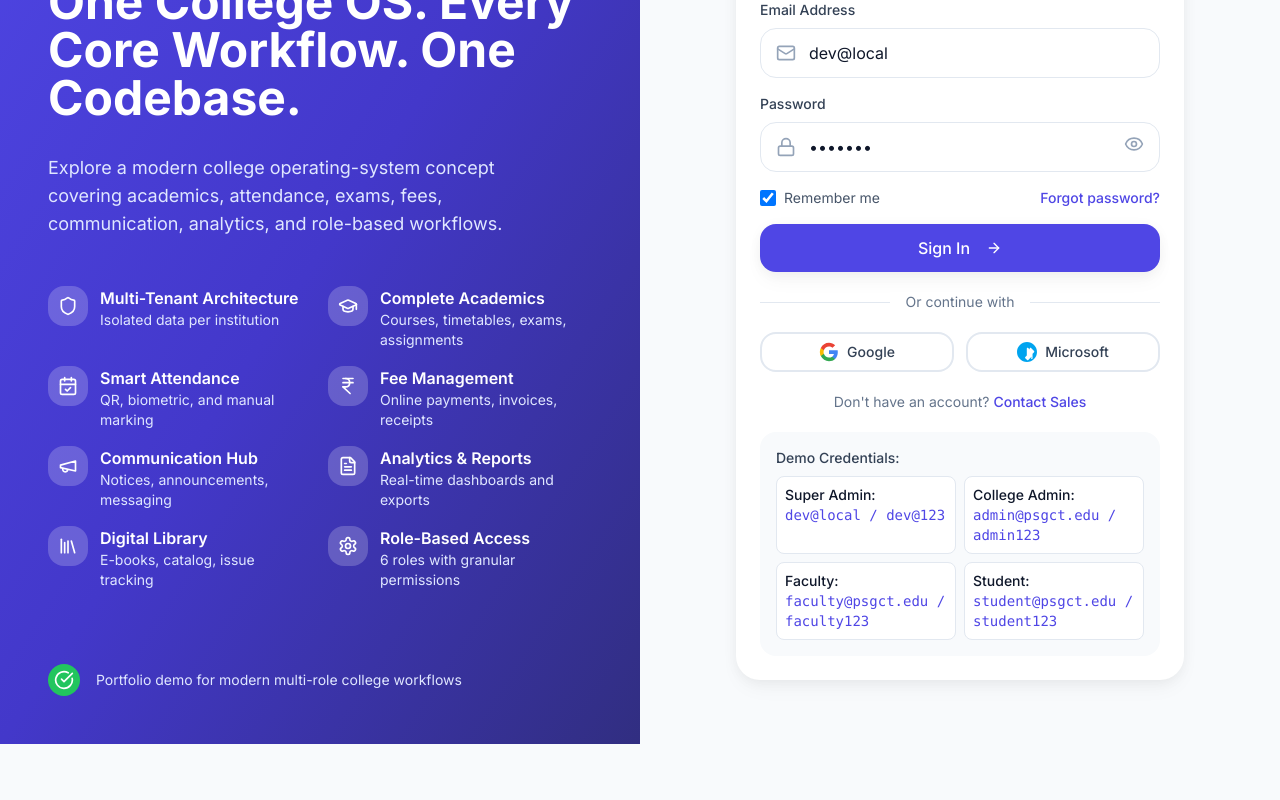
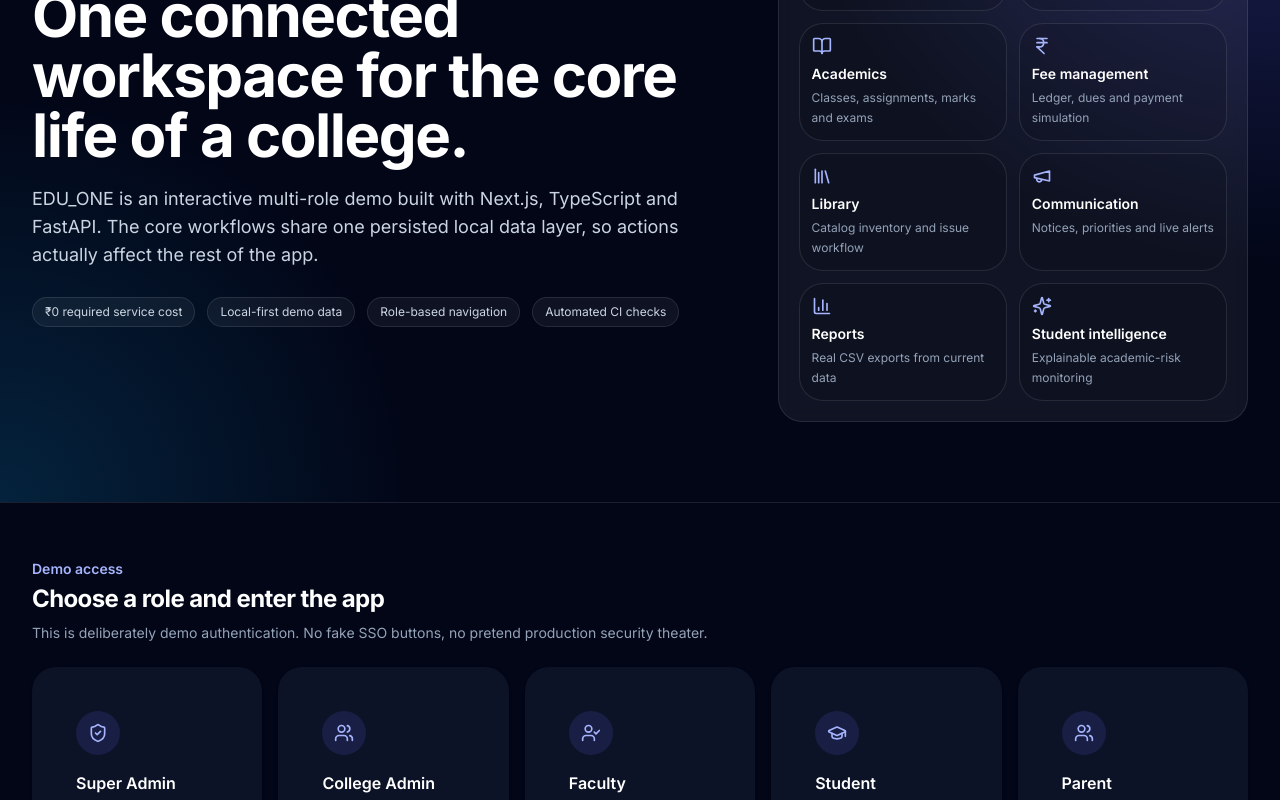
Before and after one commit to Bharath496/EDU_ONE, a Next.js app in the folder apps/web/: page / in a window 1280 px wide. Shown: the part 240-1040 px from the top of the page. Before the commit the page ends 984 px from the top, so only its background shows below. Built offline with nearby package versions, Linux system fonts and the light colour scheme.

Commit message:
Rebuild demo entry experience with role-based access

```diff
--- a/apps/web/app/page.tsx
+++ b/apps/web/app/page.tsx
@@ -1,337 +1,187 @@
 'use client'
 
-import { useState, useEffect } from 'react'
+import { useEffect } from 'react'
 import { useRouter } from 'next/navigation'
-import Link from 'next/link'
-import { cn } from '@/lib/utils'
+import {
+  ArrowRight,
+  BarChart3,
+  BookOpen,
+  CalendarCheck,
+  GraduationCap,
+  IndianRupee,
+  Library,
+  Megaphone,
+  ShieldCheck,
+  Sparkles,
+  UserCheck,
+  Users,
+} from 'lucide-react'
 import { Button } from '@/components/ui/Button'
-import { Input } from '@/components/ui/Input'
-import { Card, CardContent, CardHeader, CardTitle, CardDescription } from '@/components/ui/Card'
-import { Avatar } from '@/components/ui/Avatar'
+import { Card, CardContent } from '@/components/ui/Card'
 import { useAuthStore } from '@/lib/auth-store'
-import {
-  Building2,
-  GraduationCap,
-  UserCheck,
-  CalendarCheck,
-  ClipboardList,
-  FilePen,
-  Library,
-  IndianRupee,
-  Megaphone,
-  FileText,
-  Settings,
-  Shield,
-  CheckCircle,
-  ArrowRight,
-  Mail,
-  Lock,
-  Eye,
-  EyeOff,
-  Loader2,
-  AlertCircle,
-} from 'lucide-react'
 
-const popularColleges = [
-  { name: 'PSG College of Technology', code: 'PSGCT', city: 'Coimbatore' },
-  { name: 'PSG College of Arts and Science', code: 'PSGAS', city: 'Coimbatore' },
-  { name: 'Kumaraguru College of Technology', code: 'KCT', city: 'Coimbatore' },
-  { name: 'Sri Krishna College of Engineering', code: 'SKCET', city: 'Coimbatore' },
-  { name: 'Rathinam College of Arts and Science', code: 'RCAS', city: 'Coimbatore' },
-  { name: 'Sri Ramakrishna Engineering College', code: 'SREC', city: 'Coimbatore' },
-  { name: 'Coimbatore Institute of Technology', code: 'CIT', city: 'Coimbatore' },
-  { name: 'Government College of Technology', code: 'GCT', city: 'Coimbatore' },
+const DEMO_ROLES = [
+  {
+    role: 'Super Admin',
+    name: 'Platform Admin',
+    email: 'admin@eduone.demo',
+    icon: ShieldCheck,
+    description: 'Platform overview and administrative controls',
+  },
+  {
+    role: 'College Admin',
+    name: 'Dr. Rajesh Kumar',
+    email: 'college.admin@eduone.demo',
+    icon: Users,
+    description: 'Students, faculty, fees, reports and institution operations',
+  },
+  {
+    role: 'Faculty',
+    name: 'Prof. Priya Sharma',
+    email: 'faculty@eduone.demo',
+    icon: UserCheck,
+    description: 'Classes, attendance, assignments, marks and exams',
+  },
+  {
+    role: 'Student',
+    name: 'Arjun Kumar',
+    email: 'student@eduone.demo',
+    icon: GraduationCap,
+    description: 'Academic overview, attendance, assignments and notices',
+  },
+  {
+    role: 'Parent',
+    name: 'Suresh Kumar',
+    email: 'parent@eduone.demo',
+    icon: Users,
+    description: 'Student progress, attendance, fees and alerts',
+  },
 ]
 
-const features = [
-  { icon: Shield, title: 'Multi-Tenant Architecture', desc: 'Isolated data per institution' },
-  { icon: GraduationCap, title: 'Complete Academics', desc: 'Courses, timetables, exams, assignments' },
-  { icon: CalendarCheck, title: 'Smart Attendance', desc: 'QR, biometric, and manual marking' },
-  { icon: IndianRupee, title: 'Fee Management', desc: 'Online payments, invoices, receipts' },
-  { icon: Megaphone, title: 'Communication Hub', desc: 'Notices, announcements, messaging' },
-  { icon: FileText, title: 'Analytics & Reports', desc: 'Real-time dashboards and exports' },
-  { icon: Library, title: 'Digital Library', desc: 'E-books, catalog, issue tracking' },
-  { icon: Settings, title: 'Role-Based Access', desc: '6 roles with granular permissions' },
+const FEATURES = [
+  { icon: GraduationCap, title: 'Student records', description: 'Persistent CRUD, filters and export' },
+  { icon: CalendarCheck, title: 'Attendance', description: 'Session marking with live recalculation' },
+  { icon: BookOpen, title: 'Academics', description: 'Classes, assignments, marks and exams' },
+  { icon: IndianRupee, title: 'Fee management', description: 'Ledger, dues and payment simulation' },
+  { icon: Library, title: 'Library', description: 'Catalog inventory and issue workflow' },
+  { icon: Megaphone, title: 'Communication', description: 'Notices, priorities and live alerts' },
+  { icon: BarChart3, title: 'Reports', description: 'Real CSV exports from current data' },
+  { icon: Sparkles, title: 'Student intelligence', description: 'Explainable academic-risk monitoring' },
 ]
 
-export default function LoginPage() {
+export default function HomePage() {
   const router = useRouter()
-  const { setAuth, isLoading } = useAuthStore()
-  const [email, setEmail] = useState('dev@local')
-  const [password, setPassword] = useState('dev@123')
-  const [showPassword, setShowPassword] = useState(false)
-  const [rememberMe, setRememberMe] = useState(true)
-  const [error, setError] = useState('')
-  const [loading, setLoading] = useState(false)
-  const [college, setCollege] = useState('')
+  const { setAuth, isAuthenticated, isLoading } = useAuthStore()
 
   useEffect(() => {
-    if (isLoading) return
-    const savedEmail = localStorage.getItem('saved_email')
-    const savedCollege = localStorage.getItem('saved_college')
-    if (savedEmail) setEmail(savedEmail)
-    if (savedCollege) setCollege(savedCollege)
-  }, [isLoading])
+    if (!isLoading && isAuthenticated) {
+      router.replace('/dashboard')
+    }
+  }, [isAuthenticated, isLoading, router])
 
-  const handleLogin = async (e: React.FormEvent) => {
-    e.preventDefault()
-    setError('')
-    setLoading(true)
-
-    try {
-      // Simulate API call
-      await new Promise((resolve) => setTimeout(resolve, 1000))
-
-      // Demo credentials
-      const validCredentials = {
-        'dev@local': { password: 'dev@123', role: 'Super Admin', name: 'Platform Admin', college: 'EduOne Platform' },
-        'admin@psgct.edu': { password: 'admin123', role: 'College Admin', name: 'Dr. Rajesh Kumar', college: 'PSG College of Technology' },
-        'faculty@psgct.edu': { password: 'faculty123', role: 'Faculty', name: 'Prof. Priya Sharma', college: 'PSG College of Technology' },
-        'student@psgct.edu': { password: 'student123', role: 'Student', name: 'Arjun Patel', college: 'PSG College of Technology' },
-        'parent@psgct.edu': { password: 'parent123', role: 'Parent', name: 'Mr. Suresh Patel', college: 'PSG College of Technology' },
+  const enterDemo = (account: (typeof DEMO_ROLES)[number]) => {
+    const session = {
+      user: {
+        id: account.role.toLowerCase().replaceAll(' ', '-'),
+        email: account.email,
+        name: account.name,
+        role: account.role,
+        collegeId: account.role === 'Super Admin' ? 'platform' : 'eduone-demo',
+        collegeName: account.role === 'Super Admin' ? 'EDU_ONE Platform Demo' : 'EDU_ONE Demo Institution',
+        department: account.role === 'Faculty' || account.role === 'Student' ? 'AIML' : undefined,
+        avatar: undefined,
+      },
+      token: `demo-${Date.now()}`,
+      refreshToken: `demo-refresh-${Date.now()}`,
+      expiresAt: Date.now() + 24 * 60 * 60 * 1000,
+    }
+    setAuth(session)
+    router.push('/dashboard')
   }
 
-      const creds = validCredentials[email as keyof typeof validCredentials]
-      if (!creds || creds.password !== password) {
-        throw new Error('Invalid email or password')
-      }
-
-      const user = {
-        id: '1',
-        email,
-        name: creds.name,
-        role: creds.role,
-        collegeId: 'psgct',
-        collegeName: creds.college,
-        avatar: undefined,
-      }
-
-      const session = {
-        user,
-        token: 'demo-token-' + Date.now(),
-        refreshToken: 'refresh-token-' + Date.now(),
-        expiresAt: Date.now() + 24 * 60 * 60 * 1000,
-      }
-
-      if (rememberMe) {
-        localStorage.setItem('saved_email', email)
-        if (college) localStorage.setItem('saved_college', college)
-      }
-
-      setAuth(session)
-      router.push('/dashboard')
-      router.refresh()
-    } catch (err) {
-      setError(err instanceof Error ? err.message : 'Login failed. Please try again.')
-    } finally {
-      setLoading(false)
-    }
+  if (isLoading || isAuthenticated) {
+    return (
+      <div className="flex min-h-screen items-center justify-center bg-slate-950">
+        <div className="text-center text-white">
+          <div className="mx-auto flex h-12 w-12 animate-pulse items-center justify-center rounded-2xl bg-primary-600 text-xl font-bold">E</div>
+          <p className="mt-3 text-sm text-slate-400">Loading EDU_ONE...</p>
+        </div>
+      </div>
+    )
   }
 
   return (
-    <div className="min-h-screen bg-slate-50 lg:flex lg:flex-row">
-      <div className="hidden lg:flex lg:w-1/2 bg-gradient-to-br from-primary-600 via-primary-700 to-indigo-900 p-12 flex-col justify-between">
+    <main className="min-h-screen bg-slate-950 text-white">
+      <section className="relative overflow-hidden border-b border-white/10">
+        <div className="absolute inset-0 bg-[radial-gradient(circle_at_top_right,_rgba(99,102,241,0.32),_transparent_34%),radial-gradient(circle_at_bottom_left,_rgba(14,165,233,0.18),_transparent_28%)]" />
+        <div className="relative mx-auto max-w-7xl px-5 py-12 lg:px-8 lg:py-20">
+          <div className="grid gap-10 lg:grid-cols-[1.2fr_.8fr] lg:items-center">
             <div>
-          <div className="flex items-center gap-3 mb-12">
-            <div className="w-12 h-12 rounded-2xl bg-white/20 flex items-center justify-center backdrop-blur-sm">
-              <span className="text-white font-bold text-2xl">E</span>
+              <div className="inline-flex items-center gap-2 rounded-full border border-white/15 bg-white/5 px-3 py-1.5 text-xs font-semibold text-indigo-200">
+                <Sparkles className="h-3.5 w-3.5" />
+                Portfolio-grade college operating system
               </div>
-            <span className="text-white font-bold text-2xl">EduOne</span>
+              <h1 className="mt-5 max-w-4xl text-4xl font-bold tracking-tight sm:text-5xl lg:text-6xl">
+                One connected workspace for the core life of a college.
+              </h1>
+              <p className="mt-5 max-w-2xl text-base leading-7 text-slate-300 lg:text-lg">
+                EDU_ONE is an interactive multi-role demo built with Next.js, TypeScript and FastAPI.
+                The core workflows share one persisted local data layer, so actions actually affect the rest of the app.
+              </p>
+              <div className="mt-7 flex flex-wrap gap-3 text-xs text-slate-300">
+                {['₹0 required service cost', 'Local-first demo data', 'Role-based navigation', 'Automated CI checks'].map((item) => (
+                  <span key={item} className="rounded-full border border-white/10 bg-white/5 px-3 py-1.5">{item}</span>
+                ))}
               </div>
             </div>
 
-        <div className="space-y-8 text-white">
-          <h1 className="text-4xl lg:text-5xl font-bold leading-tight">
-            One College OS. Every Core Workflow. One Codebase.
-          </h1>
-          <p className="text-lg text-primary-100 max-w-lg">
-            Explore a modern college operating-system concept covering academics, attendance, exams, fees, communication, analytics, and role-based workflows.
-          </p>
-
-          <div className="grid grid-cols-2 gap-4 pt-4">
-            {features.map((feature, i) => (
-              <div key={i} className="flex items-start gap-3">
-                <div className="w-10 h-10 rounded-xl bg-white/20 flex items-center justify-center flex-shrink-0">
-                  <feature.icon className="w-5 h-5 text-white" />
-                </div>
-                <div>
-                  <h4 className="font-semibold">{feature.title}</h4>
-                  <p className="text-sm text-primary-100">{feature.desc}</p>
-                </div>
+            <div className="rounded-3xl border border-white/10 bg-white/[0.06] p-5 backdrop-blur">
+              <p className="text-xs font-bold uppercase tracking-[0.18em] text-indigo-200">Core modules</p>
+              <div className="mt-4 grid grid-cols-2 gap-3">
+                {FEATURES.map((feature) => (
+                  <div key={feature.title} className="rounded-2xl border border-white/10 bg-black/10 p-3">
+                    <feature.icon className="h-5 w-5 text-indigo-300" />
+                    <p className="mt-2 text-sm font-semibold">{feature.title}</p>
+                    <p className="mt-1 text-xs leading-5 text-slate-400">{feature.description}</p>
                   </div>
                 ))}
               </div>
             </div>
-
-        <div className="flex items-center gap-4 text-primary-100 text-sm">
-          <div className="w-8 h-8 rounded-full bg-green-500 flex items-center justify-center flex-shrink-0">
-            <CheckCircle className="w-5 h-5 text-white" />
-          </div>
-          <span>Portfolio demo for modern multi-role college workflows</span>
           </div>
         </div>
+      </section>
 
-      <div className="flex w-full lg:w-1/2 items-center justify-center p-8 lg:p-16">
-        <div className="w-full max-w-md">
-          <div className="hidden lg:block text-center mb-8">
-            <Link href="/" className="inline-flex items-center gap-2">
-              <div className="w-10 h-10 rounded-2xl bg-primary-600 flex items-center justify-center">
-                <span className="text-white font-bold text-xl">E</span>
-              </div>
-              <span className="text-2xl font-bold text-slate-900">EduOne</span>
-            </Link>
+      <section className="mx-auto max-w-7xl px-5 py-10 lg:px-8 lg:py-14">
+        <div className="mb-6">
+          <p className="text-sm font-semibold text-indigo-300">Demo access</p>
+          <h2 className="mt-1 text-2xl font-bold tracking-tight">Choose a role and enter the app</h2>
+          <p className="mt-2 text-sm text-slate-400">
+            This is deliberately demo authentication. No fake SSO buttons, no pretend production security theater.
+          </p>
         </div>
 
-          <Card className="shadow-soft border-slate-200">
-            <CardHeader className="text-center pb-2">
-              <CardTitle className="text-2xl font-bold text-slate-900">Welcome Back</CardTitle>
-              <CardDescription className="text-slate-500">Sign in to your EduOne account</CardDescription>
-            </CardHeader>
-            <CardContent className="space-y-5">
-              {error && (
-                <div className={cn('flex items-center gap-2 p-3 rounded-xl text-sm', 'bg-red-50 border border-red-200 text-red-700')}>
-                  <AlertCircle className="w-5 h-5 flex-shrink-0" />
-                  <span>{error}</span>
+        <div className="grid gap-4 md:grid-cols-2 xl:grid-cols-5">
+          {DEMO_ROLES.map((account) => (
+            <Card key={account.role} className="border-slate-800 bg-slate-900/80 text-white">
+              <CardContent className="flex h-full flex-col p-5">
+                <div className="flex h-11 w-11 items-center justify-center rounded-2xl bg-indigo-500/15 text-indigo-300">
+                  <account.icon className="h-5 w-5" />
                 </div>
-              )}
-
-              <form onSubmit={handleLogin} className="space-y-4">
-                <Input
-                  label="Email Address"
-                  type="email"
-                  placeholder="Enter your email"
-                  value={email}
-                  onChange={(e) => setEmail(e.target.value)}
-                  leftIcon={<Mail className="w-5 h-5 text-slate-400" />}
-                  autoComplete="email"
-                  required
-                />
-
-                <Input
-                  label="Password"
-                  type={showPassword ? 'text' : 'password'}
-                  placeholder="Enter your password"
-                  value={password}
-                  onChange={(e) => setPassword(e.target.value)}
-                  leftIcon={<Lock className="w-5 h-5 text-slate-400" />}
-                  rightIcon={
-                    <button
-                      type="button"
-                      onClick={() => setShowPassword(!showPassword)}
-                      className="text-slate-400 hover:text-slate-600"
+                <h3 className="mt-4 font-semibold">{account.role}</h3>
+                <p className="mt-1 text-xs leading-5 text-slate-400">{account.description}</p>
+                <Button
+                  onClick={() => enterDemo(account)}
+                  className="mt-5 w-full gap-2 bg-white text-slate-950 hover:bg-slate-100"
+                  size="sm"
                 >
-                      {showPassword ? <EyeOff className="w-5 h-5" /> : <Eye className="w-5 h-5" />}
-                    </button>
-                  }
-                  autoComplete="current-password"
-                  required
-                />
-
-                <div className="flex items-center justify-between">
-                  <label className="flex items-center gap-2 cursor-pointer">
-                    <input
-                      type="checkbox"
-                      checked={rememberMe}
-                      onChange={(e) => setRememberMe(e.target.checked)}
-                      className="w-4 h-4 rounded border-slate-300 text-primary-600 focus:ring-primary-500"
-                    />
-                    <span className="text-sm text-slate-600">Remember me</span>
-                  </label>
-                  <Link href="/auth/forgot-password" className="text-sm text-primary-600 hover:text-primary-700 font-medium">
-                    Forgot password?
-                  </Link>
-                </div>
-
-                <Button type="submit" className="w-full" size="lg" loading={loading}>
-                  Sign In
-                  <ArrowRight className="w-4 h-4 ml-2" />
+                  Enter demo
+                  <ArrowRight className="h-4 w-4" />
                 </Button>
-              </form>
-
-              <div className="relative">
-                <div className="absolute inset-0 flex items-center">
-                  <span className="w-full border-t border-slate-200" />
-                </div>
-                <div className="relative flex justify-center text-sm">
-                  <span className="px-4 bg-white text-slate-500">Or continue with</span>
-                </div>
-              </div>
-
-              <div className="grid grid-cols-2 gap-3">
-                <Button
-                  variant="outline"
-                  type="button"
-                  className="gap-2"
-                  onClick={() => setError('Google SSO not configured in demo')}
-                >
-                  <svg className="w-5 h-5" viewBox="0 0 24 24">
-                    <path
-                      fill="#4285F4"
-                      d="M22.56 12.25c0-.78-.07-1.53-.2-2.25H12v4.26h5.92c-.26 1.37-1.04 2.53-2.21 3.31v2.77h3.57c2.08-1.92 3.28-4.74 3.28-8.09z"
-                    />
-                    <path
-                      fill="#34A853"
-                      d="M12 23c2.97 0 5.46-.98 7.28-2.66l-3.57-2.77c-.98.66-2.23 1.06-3.71 1.06-2.86 0-5.29-1.93-6.16-4.53H2.18v2.84C3.99 20.53 7.7 23 12 23z"
-                    />
-                    <path
-                      fill="#FBBC05"
-                      d="M5.84 14.09c-.22-.66-.35-1.36-.35-2.09s.13-1.43.35-2.09V7.07H2.18C1.43 8.55 1 10.22 1 12s.43 3.45 1.18 4.93l2.85-2.22.81-.62z"
-                    />
-                    <path
-                      fill="#EA4335"
-                      d="M12 5.38c1.62 0 3.06.56 4.21 1.64l3.15-3.15C17.45 2.09 14.97 1 12 1 7.7 1 3.99 3.47 2.18 7.07l3.66 2.84c.87-2.6 3.3-4.53 6.16-4.53z"
-                    />
-                  </svg>
-                  <span>Google</span>
-                </Button>
-                <Button
-                  variant="outline"
-                  type="button"
-                  className="gap-2"
-                  onClick={() => setError('Microsoft SSO not configured in demo')}
-                >
-                  <svg className="w-5 h-5" viewBox="0 0 24 24">
-                    <path
-                      fill="#00A4EF"
-                      d="M12 0C5.37 0 0 5.37 0 12s5.37 12 12 12 12-5.37 12-12S18.63 0 12 0zm5.52 17.34c-.12.24-.27.48-.42.72l-3.6 3.6c-.18.18-.42.27-.69.27-.27 0-.51-.09-.69-.27l-2.16-2.16c-.18-.18-.27-.42-.27-.69s.09-.51.27-.69l1.8-1.8V7.87c0-.27.09-.51.27-.69.18-.18.42-.27.69-.27.27 0 .51.09.69.27l1.8 1.8V7.87c0-.27.09-.51.27-.69.18-.18.42-.27.69-.27.27 0 .51.09.69.27l3.6 3.6c.18.18.27.42.27.69 0 .27-.09.51-.27.69l-1.8 1.8v5.43c0 .27-.09.51-.27.69-.18.18-.42.27-.69.27-.24 0-.48-.09-.69-.27z"
-                    />
-                  </svg>
-                  <span>Microsoft</span>
-                </Button>
-              </div>
-
-              <p className="text-center text-sm text-slate-500 mt-6">
-                Don&apos;t have an account?{' '}
-                <Link href="/contact-sales" className="text-primary-600 hover:text-primary-700 font-medium">
-                  Contact Sales
-                </Link>
-              </p>
-
-              <div className="mt-6 p-4 bg-slate-50 rounded-xl">
-                <p className="text-sm font-medium text-slate-700 mb-2">Demo Credentials:</p>
-                <div className="grid grid-cols-2 gap-2 text-sm">
-                  <div className="p-2 bg-white rounded-lg border border-slate-200">
-                    <span className="font-medium text-slate-900">Super Admin:</span>
-                    <code className="block text-primary-600">dev@local / dev@123</code>
-                  </div>
-                  <div className="p-2 bg-white rounded-lg border border-slate-200">
-                    <span className="font-medium text-slate-900">College Admin:</span>
-                    <code className="block text-primary-600">admin@psgct.edu / admin123</code>
-                  </div>
-                  <div className="p-2 bg-white rounded-lg border border-slate-200">
-                    <span className="font-medium text-slate-900">Faculty:</span>
-                    <code className="block text-primary-600">faculty@psgct.edu / faculty123</code>
-                  </div>
-                  <div className="p-2 bg-white rounded-lg border border-slate-200">
-                    <span className="font-medium text-slate-900">Student:</span>
-                    <code className="block text-primary-600">student@psgct.edu / student123</code>
-                  </div>
-                </div>
-              </div>
               </CardContent>
             </Card>
+          ))}
         </div>
-      </div>
-    </div>
+      </section>
+    </main>
   )
 }
```
Lines whose indentation alone changed are shown as unchanged.
